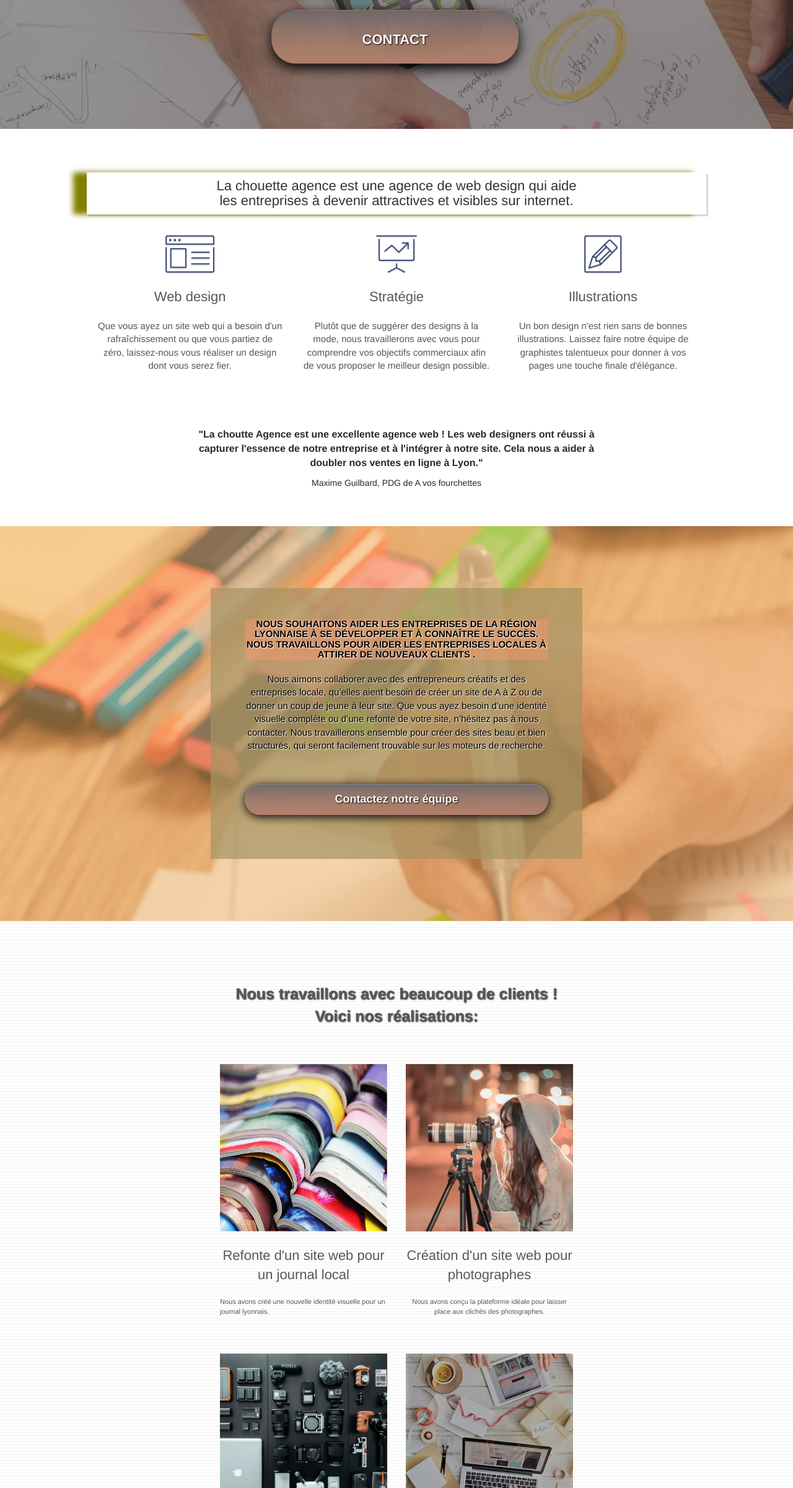
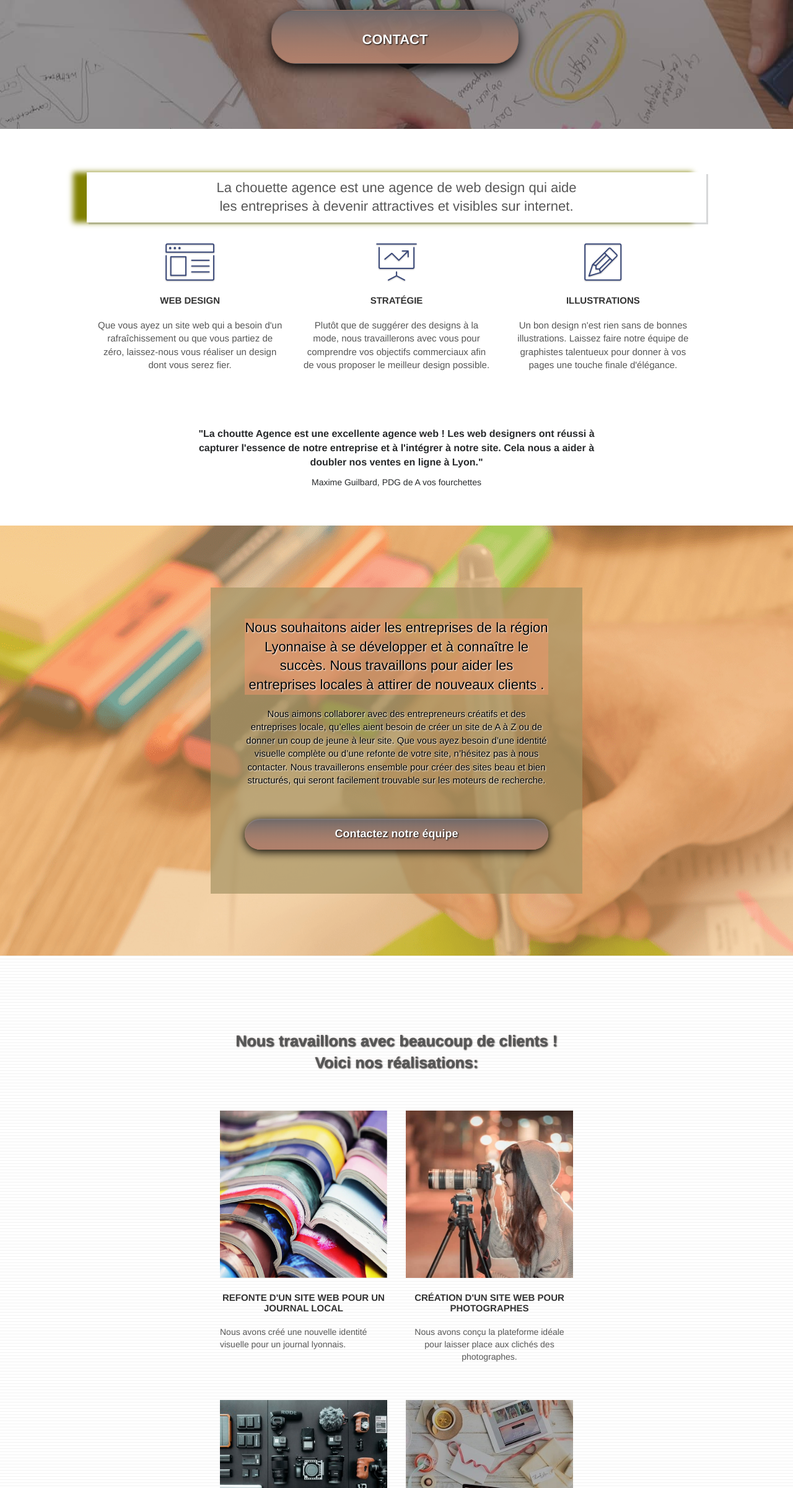
Before and after one commit to DavidBworld/DavidBoilon_4_03122020, a plain HTML site: page correction/index.html in a window 1280 px wide. Shown: the part 399-2800 px from the top of the page at 62% size. Drawn offline with Linux system fonts and the light colour scheme.

Commit message:
correction organisation des titres H(n)

```diff
--- a/correction/index.html
+++ b/correction/index.html
@@ -75,7 +75,7 @@
 			<div class="col-sm-12">
 				<img src="img/logo.png" class="center-block image-resize-mode" width="100" alt="La chouette agence, agence web paris, création logo paris" />
 				<h1 class="text-center hero-bloc-text tc-white ">
-					La Chouette Agence - Entreprise de Web Design - Lyon.
+					Entreprise de création de site internet à Lyon.
 				</h1>
 				<div class="text-center">
 					<a href="page2.html" class="btn btn-lg btn-clean btn-rd cta-hero btn-atomic-tangerine content-contact" id="cta-hero">
@@ -93,9 +93,9 @@
 	<div class="container bloc-md">
 		<div class="row">
 			<div class="col-sm-12 text-center">
-				<h1 class="presentation">
-					La chouette agence est une agence de web design qui aide <br>les entreprises à devenir attractives et visibles sur internet.</h1>
-				</h1>
+				<h2 class="presentation">
+					La chouette agence est une agence de web design qui aide <br>les entreprises à devenir attractives et visibles sur internet.</h2>
+				</h2>
 			</div>
 		</div>
 		<div class="row voffset-lg med-width-whitespace">
@@ -103,9 +103,9 @@
 				<div class="text-center">
 					<span class="et-icon-browser sm-shadow icon-dark-slate-blue icons icon-lg icon-desc"></span>
 				</div>
-				<h2 class="mg-md text-center">
+				<h3 class="mg-md text-center">
 					Web design
-				</h2>
+				</h3>
 				<p class="text-center txt-desc ">
 					Que vous ayez un site web qui a besoin d'un rafraîchissement ou que vous partiez de zéro, laissez-nous vous réaliser un design dont vous serez fier.
 				</p>
@@ -114,9 +114,9 @@
 				<div class="text-center">
 					<span class="et-icon-presentation sm-shadow icon-dark-slate-blue icons icon-lg icon-desc"></span>
 				</div>
-				<h2 class="mg-md text-center">
+				<h3 class="mg-md text-center">
 					Stratégie
-				</h2>
+				</h3>
 				<p class="text-center txt-desc">
 					Plutôt que de suggérer des designs à la mode, nous travaillerons avec vous pour comprendre vos objectifs commerciaux afin de vous proposer le meilleur design possible.<br>
 				</p>
@@ -125,9 +125,9 @@
 				<div class="text-center">
 					<span class="et-icon-edit sm-shadow icon-dark-slate-blue icons icon-lg icon-desc"></span>
 				</div>
-				<h2 class="mg-md text-center">
+				<h3 class="mg-md text-center">
 					Illustrations
-				</h2>
+				</h3>
 				<p class="text-center txt-desc">
 					Un bon design n'est rien sans de bonnes illustrations. Laissez faire notre équipe de graphistes talentueux pour donner à vos pages une touche finale d'élégance.
 				</p>
@@ -149,9 +149,9 @@
 	<div class="container bloc-lg">
 		<div class="row tight-width-whitespace black-background">
 			<div class="col-sm-12">
-				<h3 class="mg-md text-center tc-white">
+				<h2 class="mg-md text-center tc-white">
 					Nous souhaitons aider les entreprises de la région Lyonnaise à se développer et à connaître le succès. Nous travaillons pour aider les entreprises locales à attirer de nouveaux clients .<br>
-				</h3>
+				</h2>
 				<p class="text-center white">
 					Nous aimons collaborer avec des entrepreneurs créatifs et des entreprises locale, qu’elles aient besoin de créer un site de A à Z ou de donner un coup de jeune à leur site. Que vous ayez besoin d’une identité visuelle complète ou d’une refonte de votre site, n’hésitez pas à nous contacter. Nous travaillerons ensemble pour créer des sites beau et bien structurés, qui seront facilement trouvable sur les moteurs de recherche. <br><br><a class="ltc-white bold-link" href="page2.html">Contactez notre équipe</a><br>
 				</p>
@@ -166,24 +166,24 @@
 	<div class="container bloc-lg">
 		<div class="row">
 			<div class="col-sm-12 text-center">
-				<p class=title2>Nous travaillons avec beaucoup de clients !<br> Voici nos réalisations:</br></p>
+				<h2 class=title2>Nous travaillons avec beaucoup de clients !<br> Voici nos réalisations:</br></h2>
 			</div>
 		</div>
 		<div class="row tight-width-whitespace portfolio-row">
 			<div class="col-sm-6">
 				<a href="#" data-lightbox="img/1.jpg" data-gallery-id="gallery-1" data-caption="Refonte d'un site web pour un journal local" data-frame="snapshot-lb"><img src="img/1.jpg" alt="Refonte d'un site web pour un journal local" class="img-responsive portfolio-thumb"/></a>
-				<h2 class="mg-md text-center">
+				<h3 class="mg-md text-center">
 					Refonte d'un site web pour un journal local
-				</h2>
+				</h3>
 				<p class="text-center1">
 					Nous avons créé une nouvelle identité visuelle pour un journal lyonnais.
 				</p>
 			</div>
 			<div class="col-sm-6">
 				<a href="#" data-lightbox="img/2.jpg" data-gallery-id="gallery-1" data-caption="Création d'un site web pour photographes" data-frame="snapshot-lb"><img src="img/2.jpg" class="img-responsive portfolio-thumb" alt="Création d'un site web pour photographes"/></a>
-				<h2 class="mg-md text-center">
+				<h3 class="mg-md text-center">
 					Création d'un site web pour photographes
-				</h2>
+				</h3>
 				<p class="text-center">
 					Nous avons conçu la plateforme idéale pour laisser place aux clichés des photographes.
 				</p>
@@ -192,18 +192,18 @@
 		<div class="row tight-width-whitespace portfolio-row">
 			<div class="col-sm-6">
 				<a href="#" data-lightbox="img/3.png" data-gallery-id="gallery-1" data-caption="Création d'un site internet pour un voyageur" data-frame="snapshot-lb"><img src="img/3.png" class="img-responsive portfolio-thumb dimension" alt="Création d'un site internet pour un voyageur"/></a>
-				<h2 class="mg-md text-center">
+				<h3 class="mg-md text-center">
 					Création d'un site internet pour un voyageur
-				</h2>
+				</h3>
 				<p class="text-center1">
 					Nous avons élaboré un site internet et des illustrations pour sublimer les vidéos et les articles de ce voyageur.
 				</p>
 			</div>
 			<div class="col-sm-6">
 				<a href="#" data-lightbox="img/4.png" data-gallery-id="gallery-1" data-caption="Conception d'un site pour une agence de mariage" data-frame="snapshot-lb"><img src="img/4.png" class="img-responsive portfolio-thumb dimension" alt="Conception d'un site pour une agence de mariage"/></a>
-				<h2 class="mg-md text-center">
+				<h3 class="mg-md text-center">
 					Conception d'un site pour une agence de mariage
-				</h2>
+				</h3>
 				<p class="text-center">
 					Nous avons travaillé avec cette agence pour créer un site internet permettant la présentation détaillée de leurs prestations.
 				</p>
@@ -255,7 +255,7 @@
 						</div>
 					</div>
 					<div class="info">
-						<h3>Agence web à Paris - Lyon et partout en France</h3>
+						<h2 class=info-title>Agence web à Paris - Lyon et partout en France</h2>
 						<ul class=def>
 							<li>Stratégie web</li>
 							<li>Design</li>
--- a/correction/style.css
+++ b/correction/style.css
@@ -349,6 +349,9 @@ a.ltc-white.bold-link:hover {
     margin-top: 30px;
     text-shadow: 1px 1px 2px rgb(48, 48, 48), 0 0 1em rgba(243, 151, 108, 0.8), 0 0 0.2em rgba(243, 151, 108, 0.1);
 }
+.info-title{
+    text-align: center;
+}
 .def{
     display:flex;
     flex-direction: row;
@@ -433,7 +436,7 @@ a.ltc-white.bold-link:hover {
 .text-center1{
     margin-bottom: 55px;
     color:black!important;
-    font-size:11px!important;
+    font-size:14px!important;
     text-align: center;
 }
 
@@ -858,7 +861,7 @@ a {
 }
 
 p {
-    font-size: 11px;
+    font-size: 14px;
 }
 
 .tight-width-whitespace {
```
